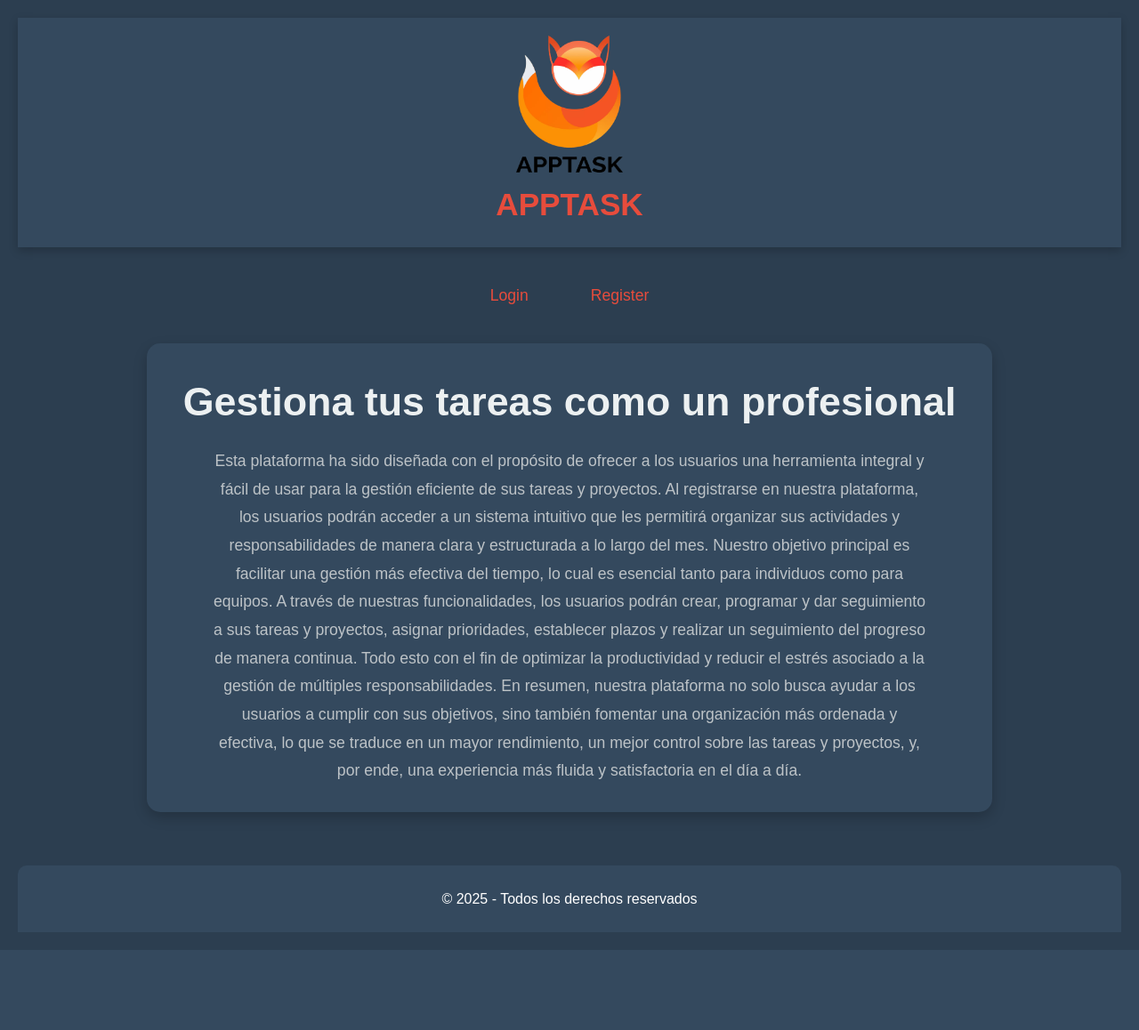
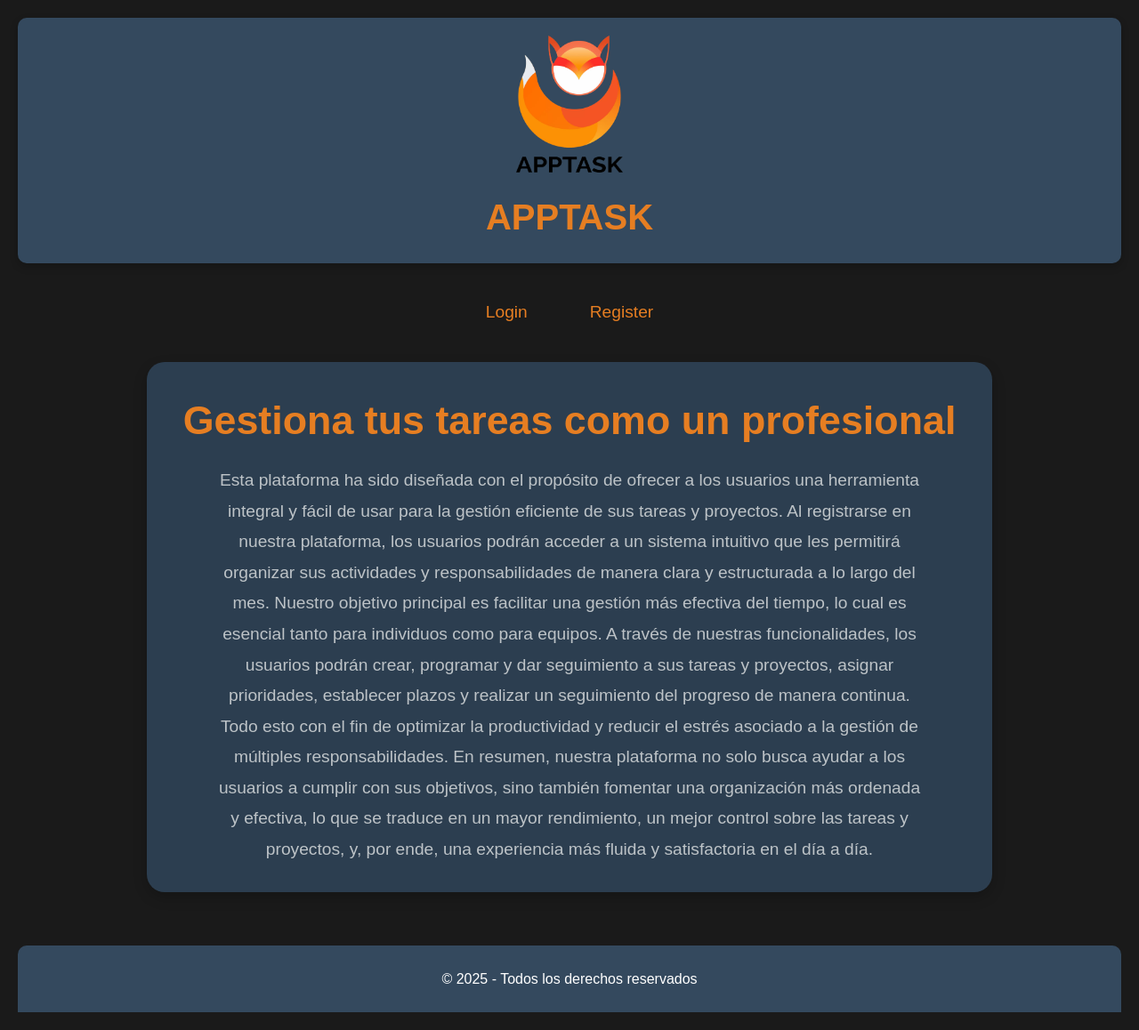
Before and after one commit to JEViz77/APPTASK, a PHP site: page / in a window 1280 px wide. Shown: the whole page at 89% size. Before the commit the page ends 1068 px from the top, so only its background shows below. Run offline with PHP 8.4, Linux system fonts and the light colour scheme.

Commit message:
estilos ok

```diff
--- a/css/style.css
+++ b/css/style.css
@@ -7,24 +7,26 @@
 
 body {
   font-family: 'Poppins', sans-serif;
-    background-color: #2C3E50;
-    color: #ECF0F1;
+  background-color: #1A1A1A; /* Fondo gris oscuro */
+  color: #BDC3C7; /* Texto gris claro */
   line-height: 1.6;
   padding: 20px;
   margin: 0;
+  overflow-x: hidden; /* Elimina el scroll horizontal */
 }
 
 h1, h2, h3 {
   font-weight: 600;
-    color: #ECF0F1;
+  color: #E67E22; /* Naranja suave */
 }
 
 header {
   text-align: center;
   margin-bottom: 40px;
-    background-color: #34495E;
+  background-color: #34495E; /* Gris oscuro */
   padding: 20px 0;
   box-shadow: 0 4px 10px rgba(0, 0, 0, 0.2);
+  border-radius: 10px;
 }
 
 header img {
@@ -33,8 +35,9 @@
 }
 
 header h1 {
-    color: #E74C3C;
-    font-size: 2.2rem;
+  color: #E67E22; /* Naranja suave */
+  font-size: 2.5rem;
+  margin-top: 10px;
 }
 
 nav {
@@ -55,15 +58,16 @@
 
 nav a {
   text-decoration: none;
-    color: #E74C3C;
-    font-size: 1.1rem;
+  color: #E67E22; /* Naranja suave */
+  font-size: 1.2rem;
   padding: 12px 20px;
-    border-radius: 30px;
+  border-radius: 25px;
   transition: all 0.3s ease;
+  font-weight: 500;
 }
 
 nav a:hover {
-    background-color: #E74C3C;
+  background-color: #E67E22; /* Naranja suave */
   color: #fff;
 }
 
@@ -71,20 +75,20 @@
   max-width: 950px;
   margin: 0 auto;
   padding: 30px;
-    background-color: #34495E;
-    border-radius: 15px;
+  background-color: #2C3E50; /* Azul oscuro */
+  border-radius: 20px;
   box-shadow: 0 6px 15px rgba(0, 0, 0, 0.2);
   text-align: center;
 }
 
 #presentacion h1 {
   font-size: 2.8rem;
-    color: #ECF0F1;
+  color: #E67E22; /* Naranja suave */
   margin-bottom: 15px;
 }
 
 #presentacion p {
-    font-size: 1.1rem;
+  font-size: 1.2rem;
   color: #BDC3C7;
   line-height: 1.8;
   max-width: 800px;
```
Also changed, not shown: other parts of css/style.css (+49 -22 lines). Lines whose indentation alone changed are shown as unchanged.
